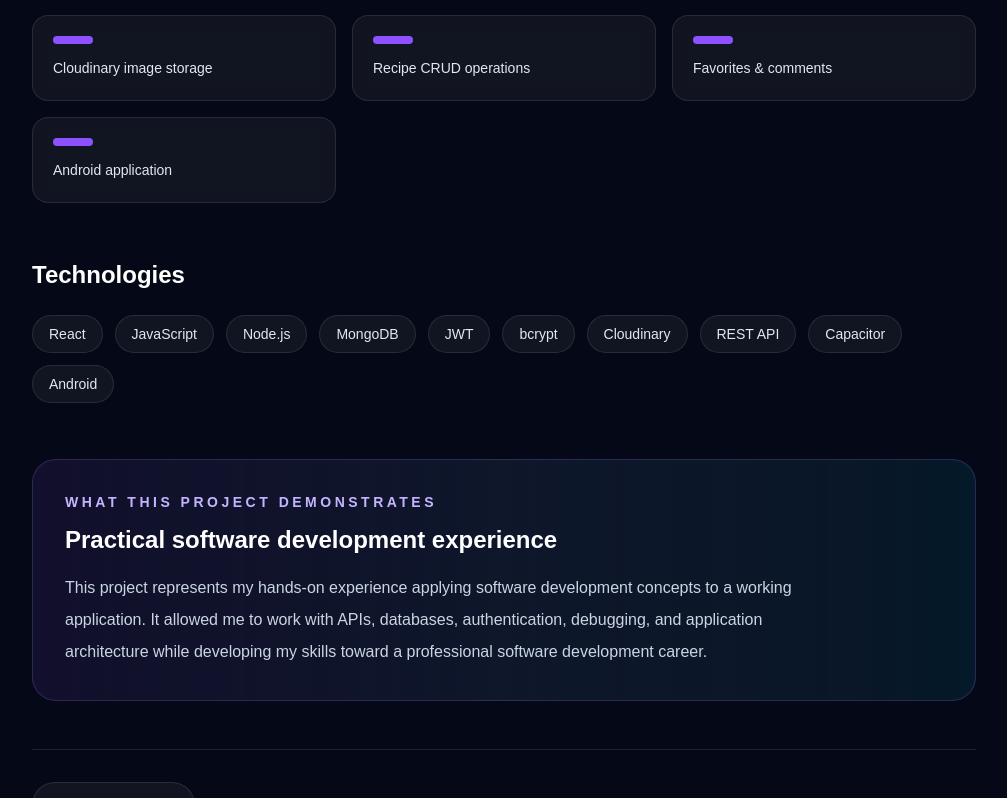
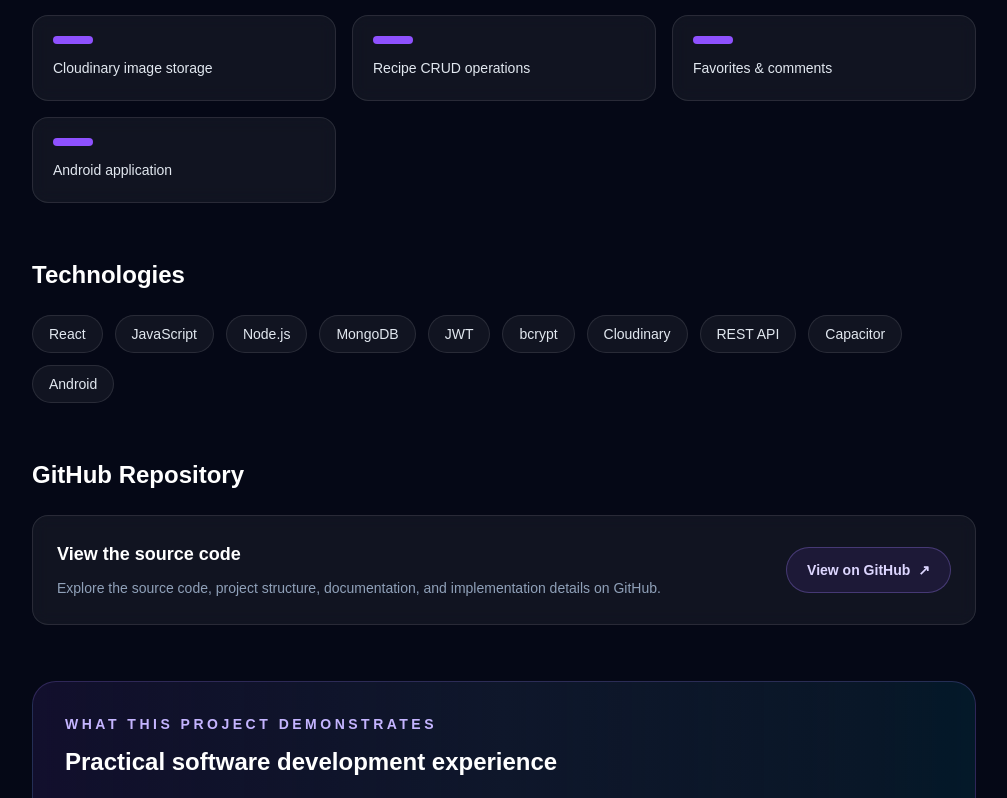
Before and after one commit to Praharnish/portfolio, a Next.js app: page /projects/interactive-recipe-book in a window 1280 px wide. Shown: the part 759-1557 px from the top of the page, without its empty margins (136-1143 px from the left). Built offline with nearby package versions, Linux system fonts and the light colour scheme.

Commit message:
Update page.tsx
declaration fix from GitHub to repository

```diff
--- a/app/projects/[slug]/page.tsx
+++ b/app/projects/[slug]/page.tsx
@@ -3,7 +3,7 @@ const projects = {
     title: "Enterprise Web API",
     category: "Enterprise Web Development",
 
-    github: "https://github.com/Praharnish/inft2201-webdev-enterprise",
+    repository: "https://github.com/Praharnish/inft2201-webdev-enterprise",
 
     description: [
       "Developed a progressive enterprise web application across three assignments, starting with a PHP REST API and evolving into a secure Node.js API architecture.",
@@ -89,7 +89,7 @@ const projects = {
     title: "Developer Portfolio",
     category: "Personal Project",
 
-    github: "https://github.com/Praharnish/portfolio",
+    repository: "https://github.com/Praharnish/portfolio",
 
     description: [
       "Designed and developed a responsive developer portfolio using Next.js, React, TypeScript, and Tailwind CSS.",
@@ -233,8 +233,8 @@ export default async function ProjectPage({
           </div>
         </section>
 
-        {/* GITHUB REPOSITORY */}
-        {project.github && (
+        {/* REPOSITORY */}
+        {project.repository && (
           <section className="mt-14">
             <h2 className="text-2xl font-bold text-white">
               GitHub Repository
@@ -254,7 +254,7 @@ export default async function ProjectPage({
                 </div>
 
                 <a
-                  href={project.github}
+                  href={project.repository}
                   target="_blank"
                   rel="noopener noreferrer"
                   className="inline-flex shrink-0 items-center justify-center rounded-full border border-violet-400/30 bg-violet-500/10 px-5 py-3 text-sm font-semibold text-violet-200 transition hover:border-violet-300/50 hover:bg-violet-500/20 hover:text-white"
```
